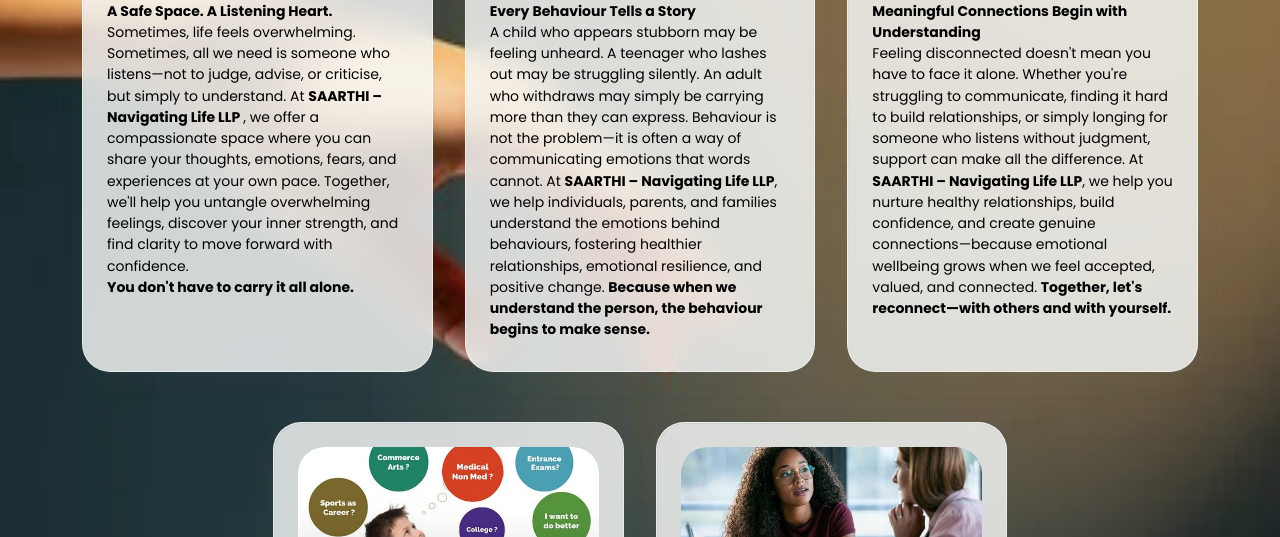
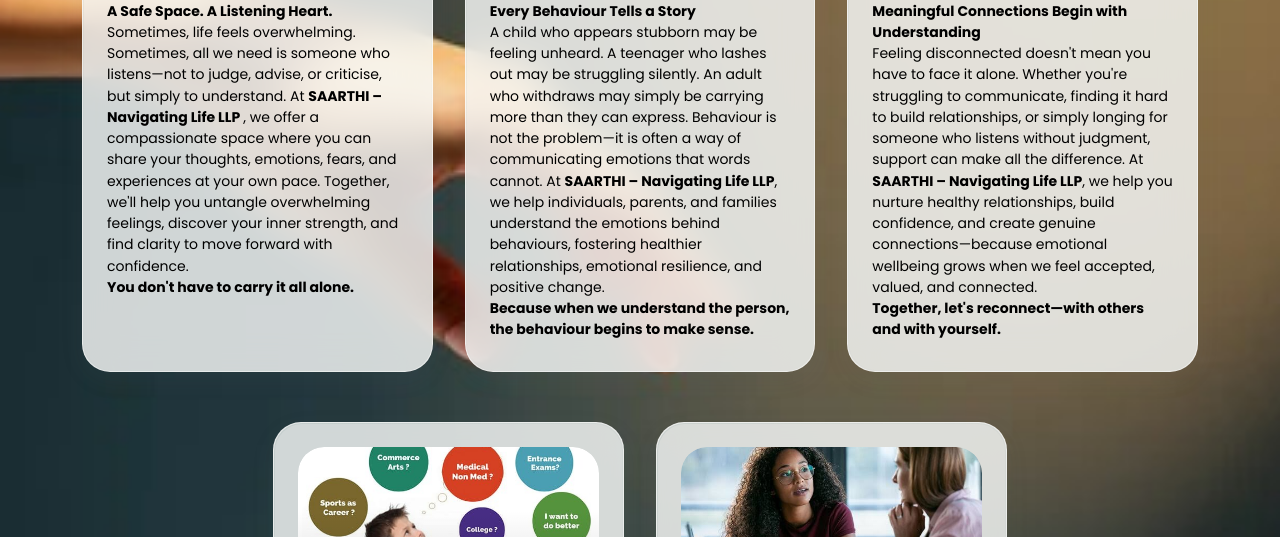
Before and after one commit to neemkaroli12/saarthinavigatinglife, a Django app: page /handle/ in a window 1280 px wide. Shown: the part 348-885 px from the top of the page. Run offline with Django 5.2, Linux system fonts and the light colour scheme.

Commit message:
handle.html

```diff
--- a/services/templates/handle.html
+++ b/services/templates/handle.html
@@ -957,10 +957,12 @@ body{
                             we help individuals, parents, and families
                             understand the emotions behind behaviours,
                             fostering healthier relationships,
-                            emotional resilience, and positive change.
+                            emotional resilience, and positive change.<br>
 
-                           <b> Because when we understand the person,
+                            <span class="emotion-question">
+                           <b>    Because when we understand the person,
                             the behaviour begins to make sense.</b>
+                           </span>
 
                         </p>
 
@@ -1055,11 +1057,13 @@ body{
                             we help you nurture healthy relationships,
                             build confidence, and create genuine connections—because
                             emotional wellbeing grows when we feel accepted,
-                            valued, and connected.
+                            valued, and connected.<br>
 
+                            <span class="emotion-question">
                             <b>
                                 Together, let's reconnect—with others and with yourself.
                             </b>
+                           </span>
 
                         </p>
 
@@ -1156,9 +1160,11 @@ body{
                             we empower you to make decisions that reflect who you truly
                             are—not who others expect you to be.
 
+                            <span class="emotion-question">
                             <b>
                                 Because the right career begins with knowing yourself.
                             </b>
+                           </span>
 
                         </p>
 
@@ -1255,9 +1261,9 @@ body{
                             and your story is heard with compassion.
 
 
-
+                        <span class="emotion-question">
                        <b> Because everyone deserves someone who listens with empathy and cares without judgment.</b></p>
-
+                        </span>
                     </div>
 
                 </div>
```
